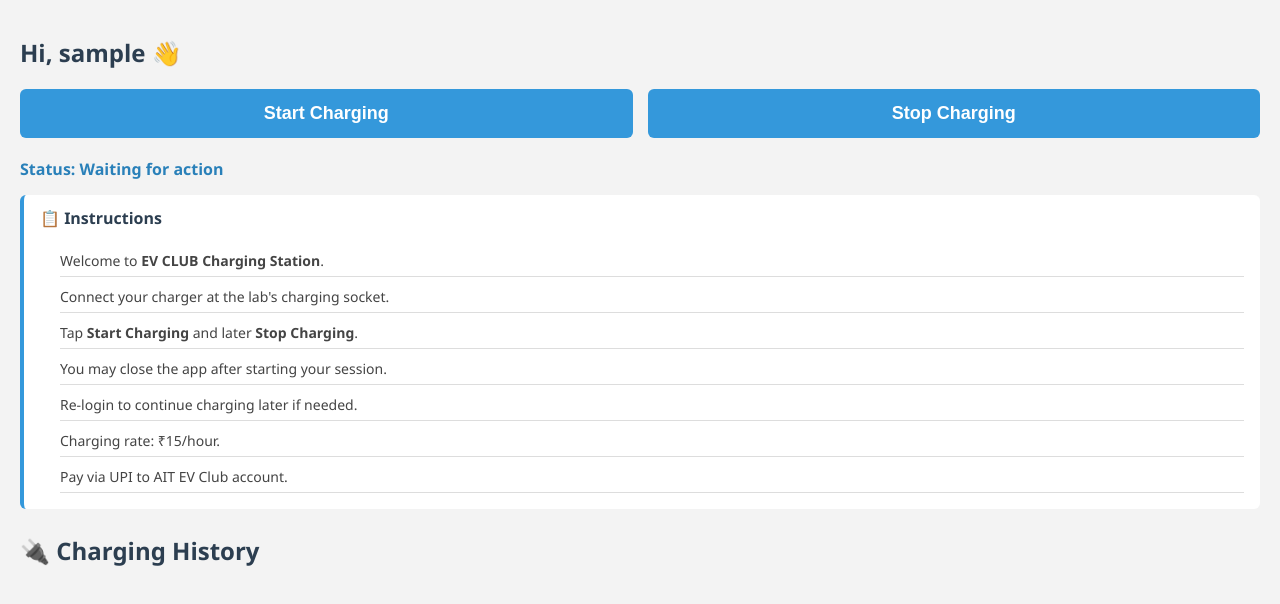
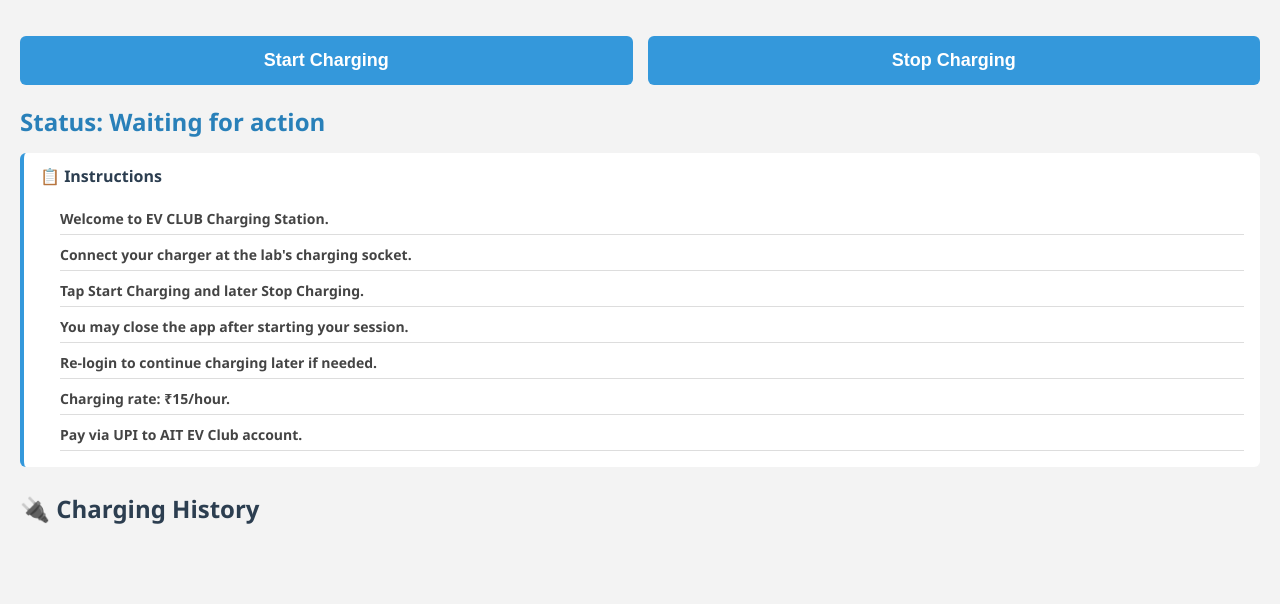
Before and after one commit to abnegative2904/EV-Charging-Log, a plain HTML site: page dashboard.html in a window 1280 px wide. Drawn offline with Linux system fonts and the light colour scheme; no server answers; sample sign-in values are in the browser's storage.

Commit message:
Update dashboard.html

```diff
--- a/dashboard.html
+++ b/dashboard.html
@@ -113,7 +113,7 @@
   </style>
 </head>
 <body>
-  <h1 id="welcome-msg">Hi, <span id="username">User</span> 👋</h1>
+  <h1 id="welcome-msg"</h1>
 
   <div class="button-container">
     <button onclick="startCharging()">Start Charging</button>
```
